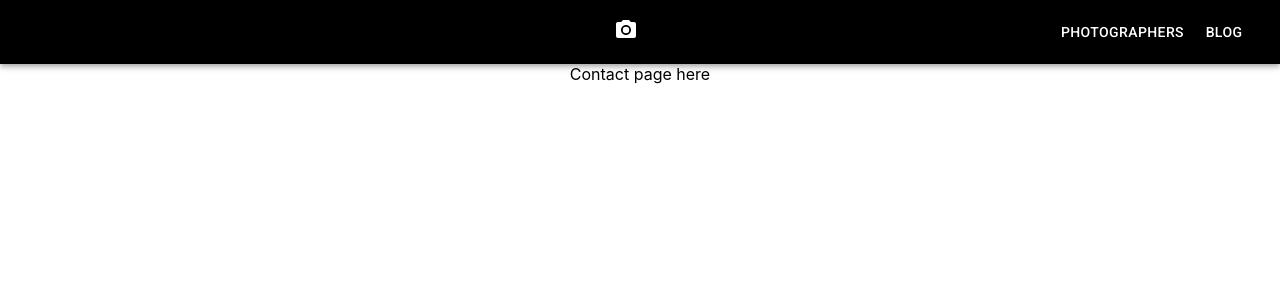
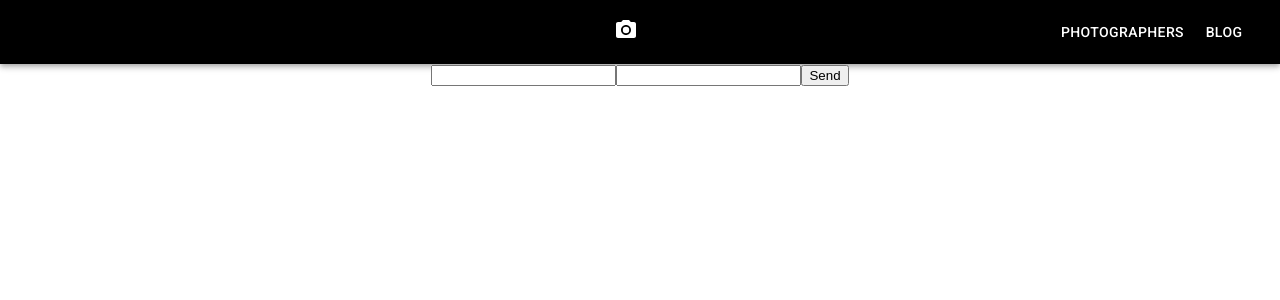
Before and after one commit to Matt2844/photo-tutorial, a React (Create React App) app in the folder photo-app/: page /contact in a window 1280 px wide. Shown: the top 300 px of the page. Built offline with nearby package versions, Linux system fonts and the light colour scheme.

Commit message:
added email contact form

```diff
--- /dev/null
+++ b/photo-app/firestore.indexes.json
@@ -0,0 +1,4 @@
+{
+  "indexes": [],
+  "fieldOverrides": []
+}
--- a/photo-app/src/components/Contact.js
+++ b/photo-app/src/components/Contact.js
@@ -3,8 +3,15 @@ import React from 'react'
 export default function Contact () {
 
   return (
-    <div>
-      Contact page here
-    </div>
+
+    <form action="https://formsubmit.co/matt.hd.ford@gmail.com" method="POST">
+      <input type="text" name="name" required />
+      <input type="email" name="email" required />
+      <button type="submit">Send</button>
+    </form>
+
+
+
+
   )
 }
```
Also changed, not shown: photo-app/firebase.json (added), 2 other files (tests, documents, lock files or other folders).
